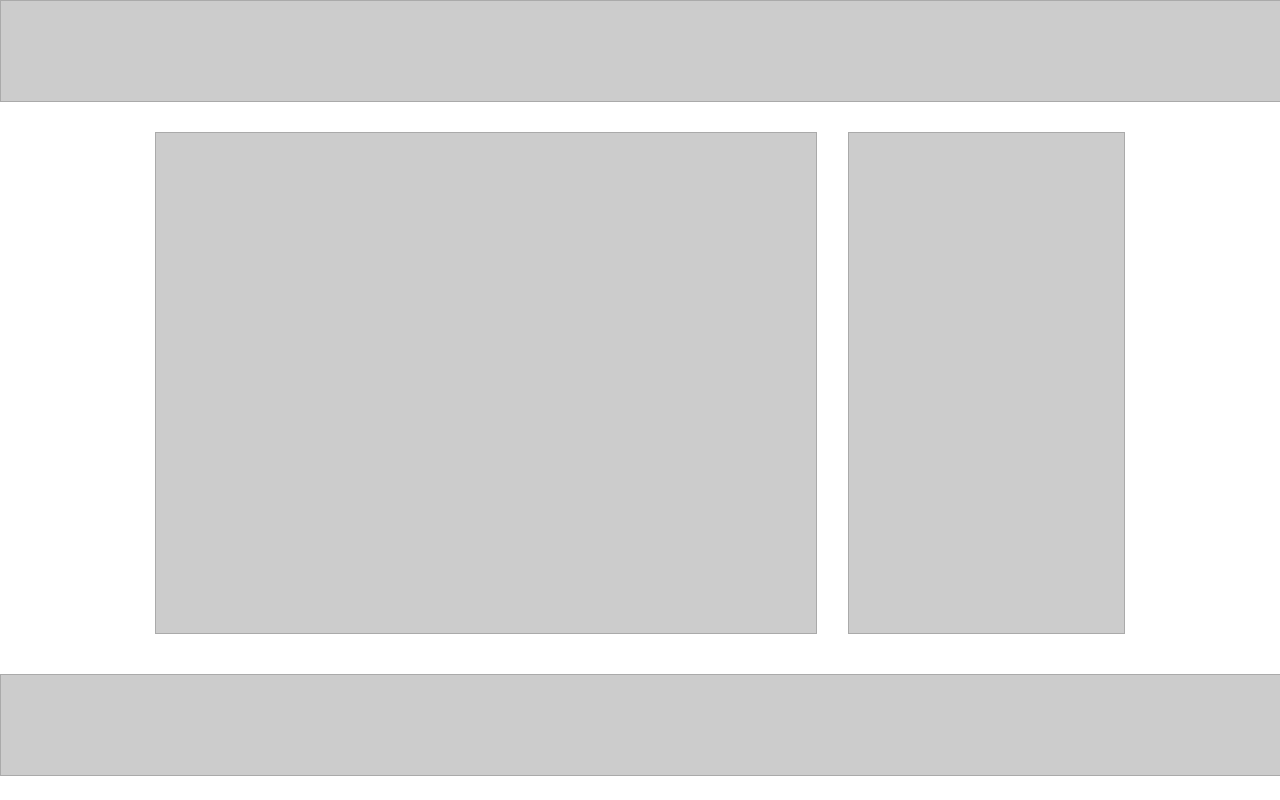
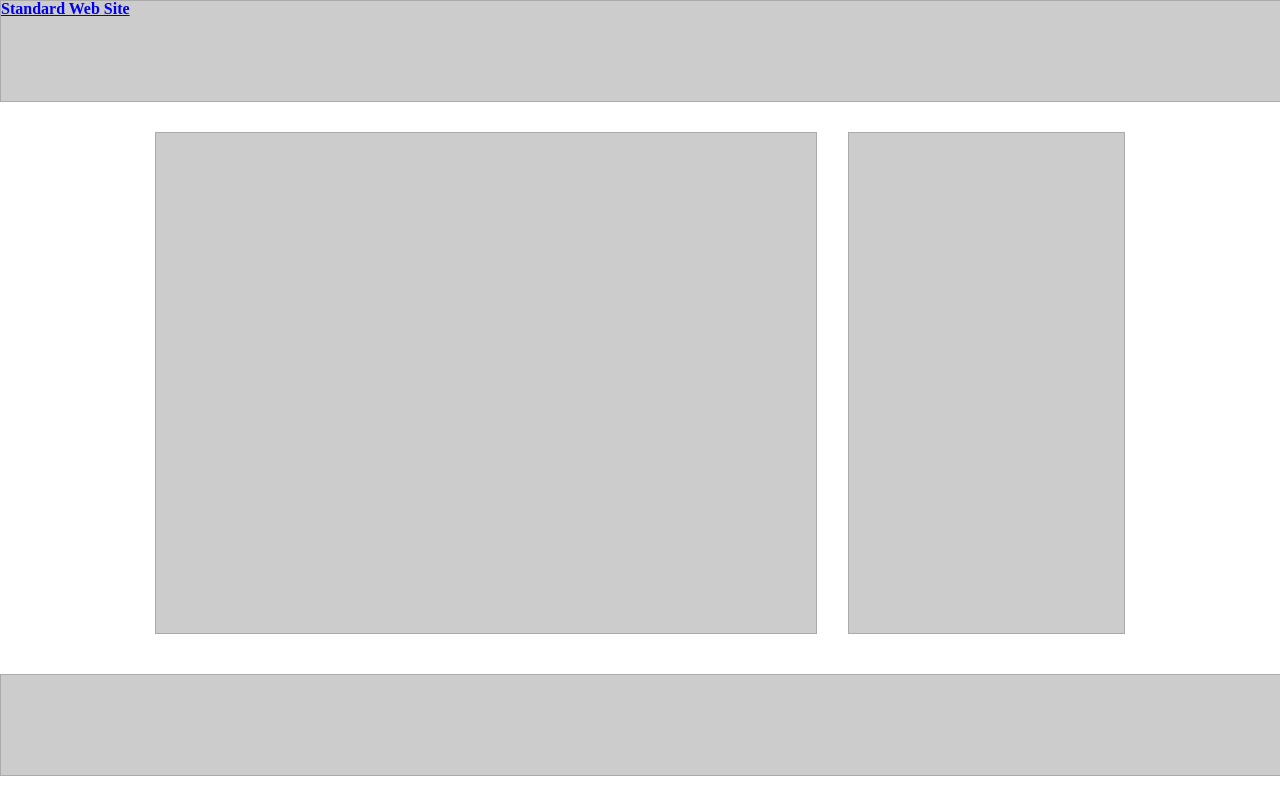
Before and after one commit to Channelsu/standard, a plain HTML site: page index.html in a window 1280 px wide. Drawn offline with Linux system fonts and the light colour scheme.

Commit message:
ヘッダーロゴ追加

```diff
--- a/index.html
+++ b/index.html
@@ -8,7 +8,9 @@
 </head>
 <body>
   <header class="header">
-
+    <h1 class="logo">
+      <a href="/">Standard Web Site</a>
+    </h1>
   </header>
   <div class="wrapper clearfix">
     <main class="main">
```
